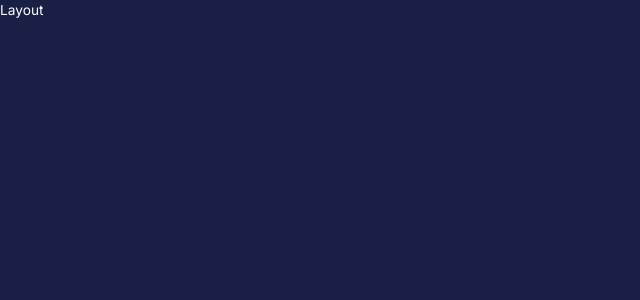
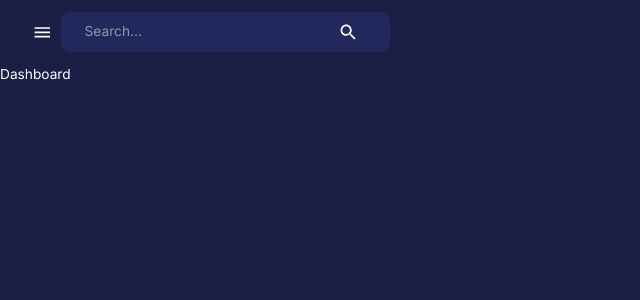
Before and after one commit to SuhasPalani/Admin-Dashboard, a React (Create React App) app in the folder client/: page /dashboard in a window 1280 px wide. Shown: the top 300 px of the page, without its empty margins (0-640 px from the left). Built offline with nearby package versions, Linux system fonts and the light colour scheme.

Commit message:
left bar

```diff
--- /dev/null
+++ b/client/src/components/FlexBetween.jsx
@@ -0,0 +1,10 @@
+const { default: styled } = require("@emotion/styled");
+const { Box } = require("@mui/material");
+
+const FlexBetween= styled(Box)({
+    display: "flex",
+    justifyContent: "space-between",
+    alignItems: "center"
+});
+
+export default FlexBetween;
--- /dev/null
+++ b/client/src/components/Navbar.jsx
@@ -0,0 +1,51 @@
+import React from "react";
+import { Menu as MenuIcon, Search } from "@mui/icons-material";
+import FlexBetween from "./FlexBetween";
+import { useDispatch } from "react-redux";
+import { useTheme } from "@mui/material/styles"; // Import useTheme from MUI
+import { AppBar, IconButton, InputBase, Toolbar } from "@mui/material";
+
+const Navbar = () => {
+  const dispatch = useDispatch();
+  const theme = useTheme(); // Correct usage of useTheme
+
+  const handleSearch = (e) => {
+    // Implement search functionality here
+  };
+
+  return (
+    <AppBar
+      sx={{
+        position: "static",
+        background: "none",
+        boxShadow: "none",
+      }}
+    >
+      <Toolbar
+        sx={{
+          justifyContent: "space-between",
+        }}
+      >
+        {/* Left side */}
+        <FlexBetween>
+          <IconButton onClick={() => console.log("open/close")}>
+            <MenuIcon />
+          </IconButton>
+          <FlexBetween
+            backgroundColor={theme.palette.background.alt}
+            borderRadius="9px"
+            gap="3rem"
+            p="0.1rem 1.5rem"
+          >
+            <InputBase placeholder="Search..." />
+            <IconButton>
+              <Search />
+            </IconButton>
+          </FlexBetween>
+        </FlexBetween>
+      </Toolbar>
+    </AppBar>
+  );
+};
+
+export default Navbar;
--- a/client/src/scenes/layout/index.jsx
+++ b/client/src/scenes/layout/index.jsx
@@ -1,7 +1,17 @@
 import React from "react";
+import { useState } from "react";
+import { Box, useMediaQuery } from "@mui/material";
+import { Outlet } from "react-router-dom";
+import { useSelector } from "react-redux";
+import Navbar from "components/Navbar";
 
 const Layout = () => {
-  return <div>Layout</div>;
+  return <Box width="100%" height="100%">
+    <Box>
+        <Navbar />
+        <Outlet />
+    </Box>
+  </Box>;
 };
 
 export default Layout;
```
